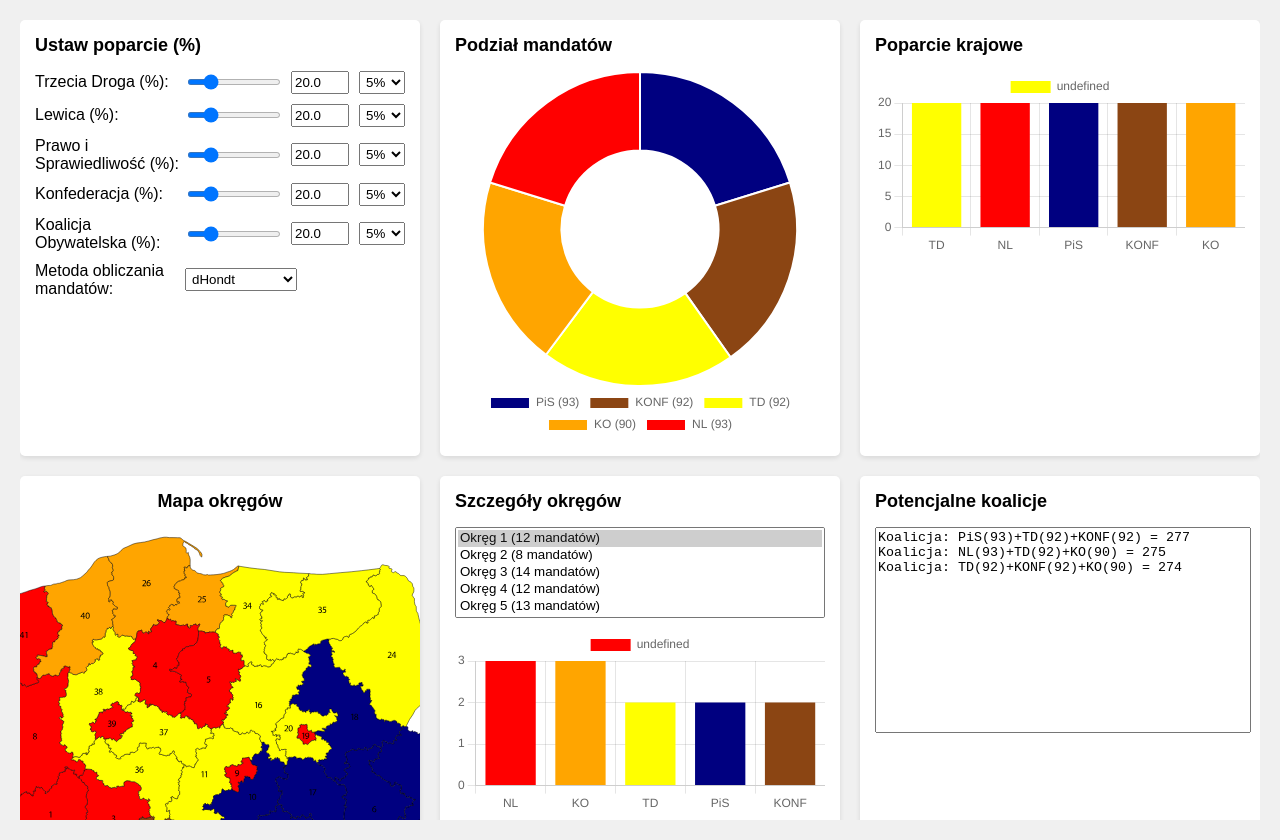
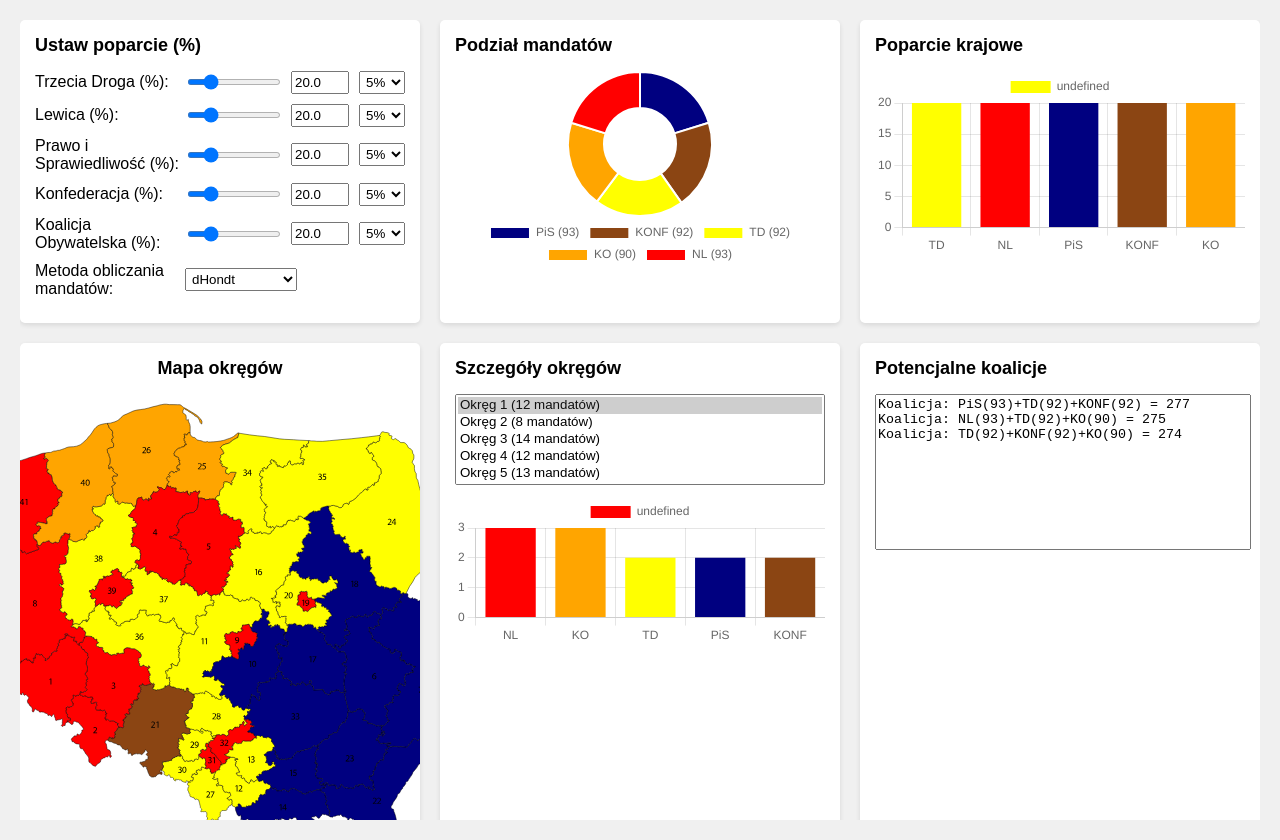
Before and after one commit to icerstop/koalicjometr, a plain HTML site: page index.html in a window 1280 px wide. Drawn offline with nearby package versions, Linux system fonts and the light colour scheme.

Commit message:
Update styles.css

```diff
--- a/styles.css
+++ b/styles.css
@@ -102,3 +102,24 @@ canvas {
     height: 200px;
     resize: none;
 }
+
+.chart-section canvas {
+    max-width: 100%;
+    max-height: 200px; /* Ograniczenie wysokości wykresów */
+}
+
+.details-section select {
+    width: 100%;
+    margin-bottom: 10px;
+    max-height: 150px; /* Ograniczenie wysokości listy */
+}
+
+.details-section canvas {
+    max-height: 150px; /* Ograniczenie wysokości wykresu okręgów */
+}
+
+#coalitions-text {
+    width: 100%;
+    height: 150px; /* Zmniejszamy z 200px na 150px */
+    resize: none;
+}
```
